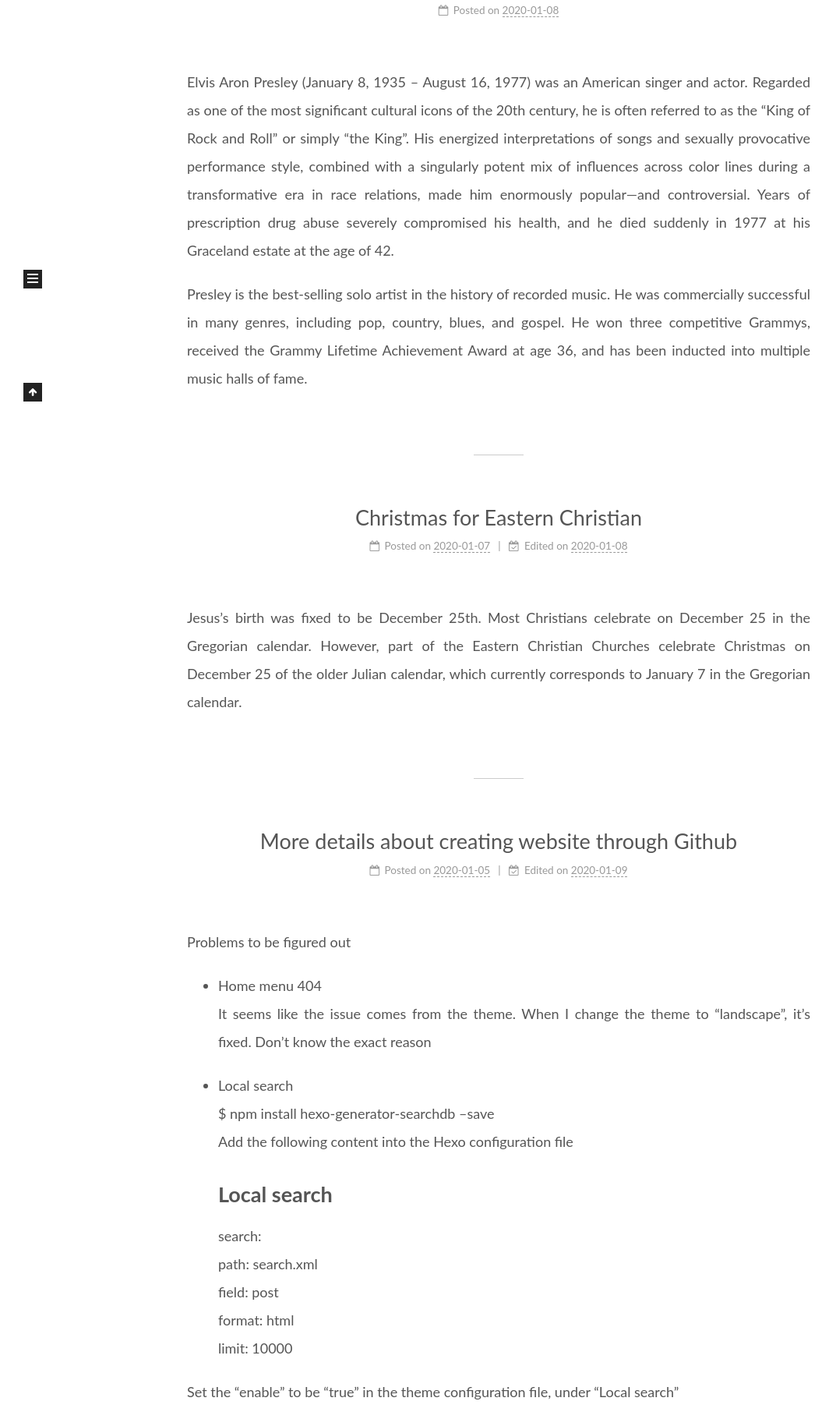
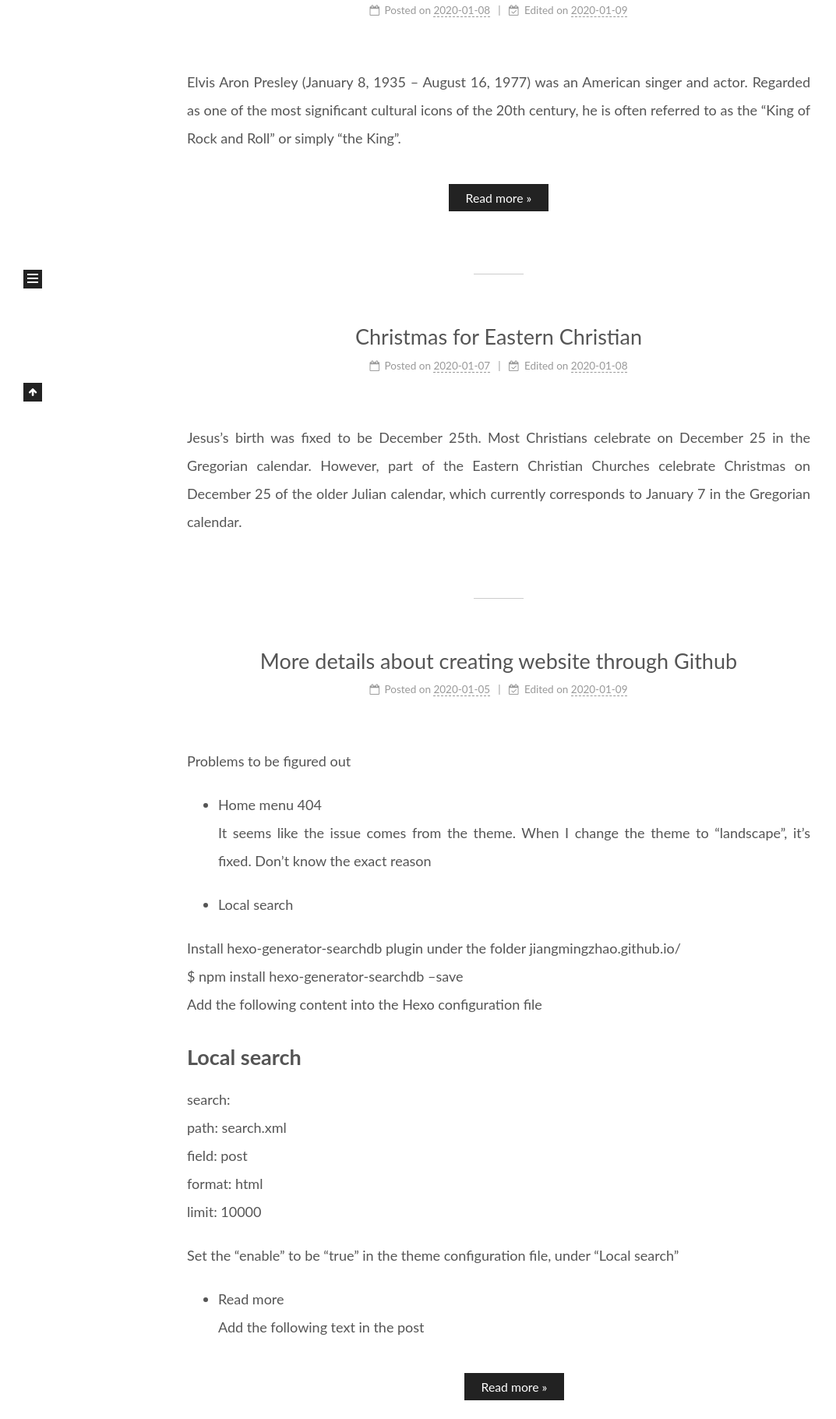
Before and after one commit to jiangmingzhao/jiangmingzhao.github.io, a plain HTML site: page index.html in a window 1280 px wide. Shown: the part 385-2205 px from the top of the page at 78% size, without its empty margins (0-1073 px from the left). Drawn offline with Linux system fonts and the light colour scheme.

Commit message:
Site updated: 2020-01-09 00:17:44

```diff
--- a/css/main.css
+++ b/css/main.css
@@ -1159,7 +1159,7 @@ pre .javascript .function {
 }
 .links-of-author a::before,
 .links-of-author span.exturl::before {
-  background: #e5a75c;
+  background: #70ffff;
   border-radius: 50%;
   content: ' ';
   display: inline-block;
--- a/index.html
+++ b/index.html
@@ -214,9 +214,15 @@
               </span>
               <span class="post-meta-item-text">Posted on</span>
 
-
-              <time title="Created: 2020-01-08 00:00:00 / Modified: 23:32:42" itemprop="dateCreated datePublished" datetime="2020-01-08T00:00:00-06:00">2020-01-08</time>
+              <time title="Created: 2020-01-08 00:00:00" itemprop="dateCreated datePublished" datetime="2020-01-08T00:00:00-06:00">2020-01-08</time>
             </span>
+              <span class="post-meta-item">
+                <span class="post-meta-item-icon">
+                  <i class="fa fa-calendar-check-o"></i>
+                </span>
+                <span class="post-meta-item-text">Edited on</span>
+                <time title="Modified: 2020-01-09 00:15:10" itemprop="dateModified" datetime="2020-01-09T00:15:10-06:00">2020-01-09</time>
+              </span>
 
 
 
@@ -229,8 +235,14 @@
     <div class="post-body" itemprop="articleBody">
 
 
-          <p>Elvis Aron Presley (January 8, 1935 – August 16, 1977) was an American singer and actor. Regarded as one of the most significant cultural icons of the 20th century, he is often referred to as the “King of Rock and Roll” or simply “the King”. His energized interpretations of songs and sexually provocative performance style, combined with a singularly potent mix of influences across color lines during a transformative era in race relations, made him enormously popular—and controversial. Years of prescription drug abuse severely compromised his health, and he died suddenly in 1977 at his Graceland estate at the age of 42.</p>
-<p>Presley is the best-selling solo artist in the history of recorded music. He was commercially successful in many genres, including pop, country, blues, and gospel. He won three competitive Grammys, received the Grammy Lifetime Achievement Award at age 36, and has been inducted into multiple music halls of fame.</p>
+          <p>Elvis Aron Presley (January 8, 1935 – August 16, 1977) was an American singer and actor. Regarded as one of the most significant cultural icons of the 20th century, he is often referred to as the “King of Rock and Roll” or simply “the King”. </p>
+          <!--noindex-->
+            <div class="post-button">
+              <a class="btn" href="/2020/01/08/5th_Elvis_Presley/#more" rel="contents">
+                Read more &raquo;
+              </a>
+            </div>
+          <!--/noindex-->
 
 
     </div>
@@ -346,7 +358,7 @@
                   <i class="fa fa-calendar-check-o"></i>
                 </span>
                 <span class="post-meta-item-text">Edited on</span>
-                <time title="Modified: 2020-01-09 00:07:59" itemprop="dateModified" datetime="2020-01-09T00:07:59-06:00">2020-01-09</time>
+                <time title="Modified: 2020-01-09 00:16:26" itemprop="dateModified" datetime="2020-01-09T00:16:26-06:00">2020-01-09</time>
               </span>
 
 
@@ -364,14 +376,21 @@
 <ul>
 <li><p>Home menu 404<br>It seems like the issue comes from the theme. When I change the theme to “landscape”, it’s fixed. Don’t know the exact reason</p>
 </li>
-<li><p>Local search<br>$ npm install hexo-generator-searchdb –save<br>Add the following content into the Hexo configuration file</p>
-<h1 id="Local-search"><a href="#Local-search" class="headerlink" title="Local search"></a>Local search</h1><p>search:<br>path: search.xml<br>field: post<br>format: html<br>limit: 10000</p>
+<li><p>Local search</p>
 </li>
 </ul>
+<p>Install hexo-generator-searchdb plugin under the folder jiangmingzhao.github.io/<br>$ npm install hexo-generator-searchdb –save<br>Add the following content into the Hexo configuration file</p>
+<h1 id="Local-search"><a href="#Local-search" class="headerlink" title="Local search"></a>Local search</h1><p>search:<br>  path: search.xml<br>  field: post<br>  format: html<br>  limit: 10000</p>
 <p>Set the “enable” to be “true” in the theme configuration file, under “Local search”</p>
 <ul>
-<li>subwebsite</li>
-</ul>
+<li>Read more<br>Add the following text in the post
+          <!--noindex-->
+            <div class="post-button">
+              <a class="btn" href="/2020/01/05/3rd_issues/#more" rel="contents">
+                Read more &raquo;
+              </a>
+            </div>
+          <!--/noindex-->
 
 
     </div>
```
Also changed, not shown: 2020/01/05/3rd_issues/index.html (+13 -6 lines), 2020/01/08/5th_Elvis_Presley/index.html (+13 -4 lines), search.xml (+13 -3 lines).
